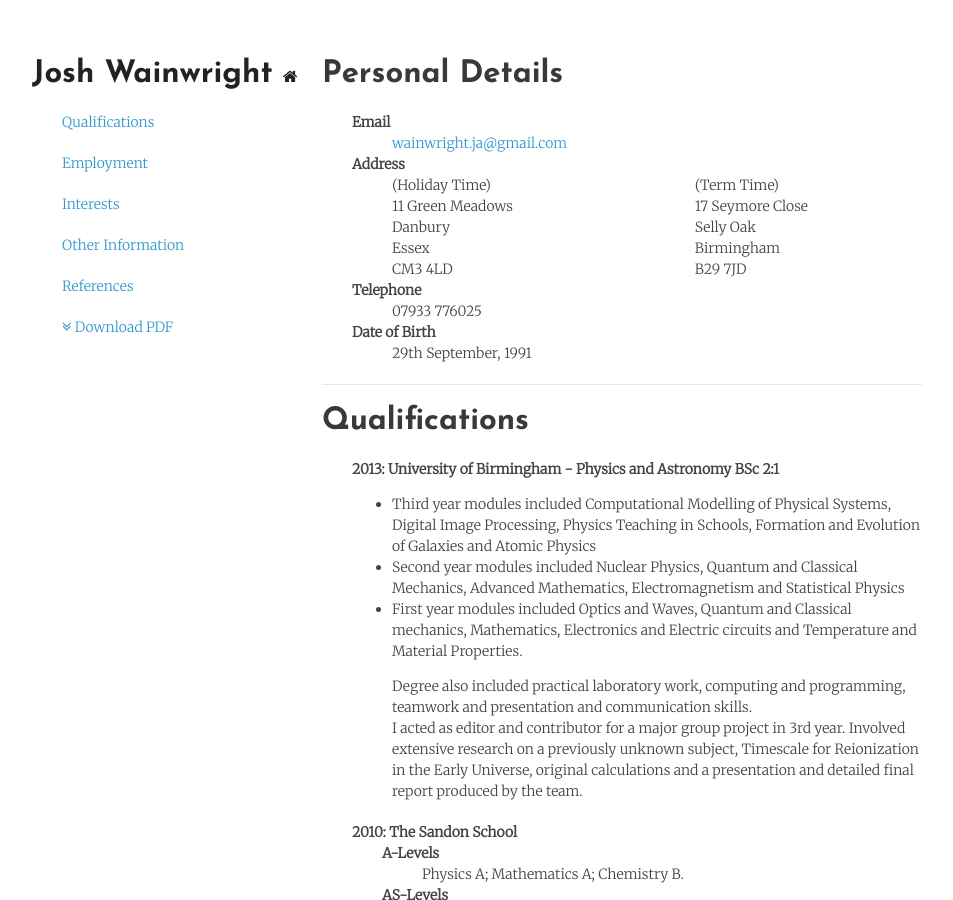
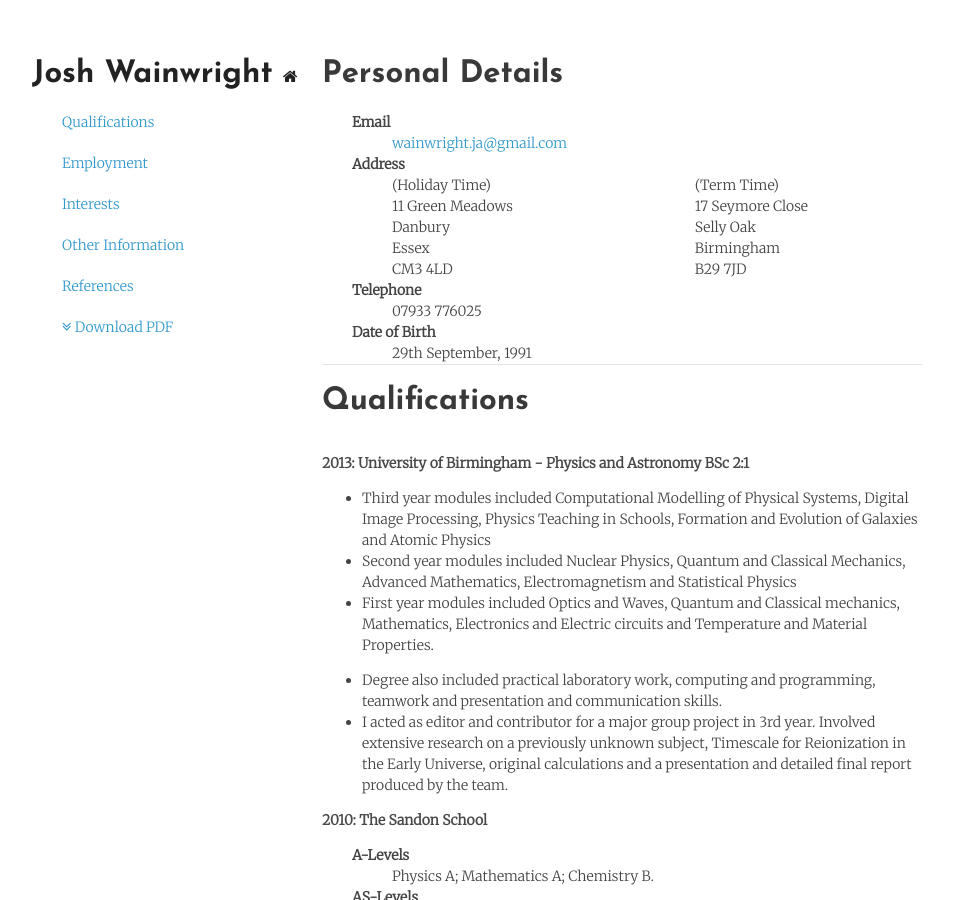
Before and after one commit to jaw42/jaw42.github.com, a Jekyll site: the page resume.html, which Jekyll copies as it is, in a window 1280 px wide and 900 px high. Shown: the whole window, without its empty margins (148-1101 px from the left). Built offline with Jekyll 4.4.1, drawn with Linux system fonts in a browser that asks for light colours.

Commit message:
Fixes for resume - dl to ul

```diff
--- a/resume.html
+++ b/resume.html
@@ -151,9 +150,7 @@
 						</dl>
 					</div>-->
 					<div id="third_year" class="scrollpast">
-						<dl>
-							<dt>2013: University of Birmingham - Physics and Astronomy BSc
-							2:1</dt>
+						<h4>2013: University of Birmingham - Physics and Astronomy BSc 2:1</h4>
 						<ul>
 							<li>Third year modules included Computational Modelling of
 							Physical Systems, Digital Image Processing, Physics Teaching in
@@ -166,19 +163,20 @@
 							Classical mechanics, Mathematics, Electronics and Electric
 							circuits and Temperature and Material Properties.</li>
 						</ul>
-							<dd>Degree also included practical laboratory work, computing
+						<ul>
+							<li>Degree also included practical laboratory work, computing
 							and programming, teamwork and presentation and communication
-								skills.</dd>
-								<dd>I acted as editor and contributor for a major group project
+							skills.</li>
+							<li>I acted as editor and contributor for a major group project
 							in 3rd year. Involved extensive research on a previously unknown
 							subject, Timescale for Reionization in the Early Universe,
 							original calculations and a presentation and detailed final
-								report produced by the team.</dd>
-						</dl>
+							report produced by the team.</li>
+						</ul>
 					</div>
+
 					<div id="school" class="scrollpast">
-						<dl>
-							<dt>2010: The Sandon School</dt>
+						<h4>2010: The Sandon School</h4>
 						<dl>
 							<dt>A-Levels</dt>
 								<dd>Physics A; Mathematics A; Chemistry B.</dd>
@@ -189,17 +187,16 @@
 								and English literature); four grade A (including English
 								Language and Biology) and one grade B.</dd>
 						</dl>
-						</dl>
 					</div>
 
 					<div id="first_aid" class="scrollpast">
-						<dl>
-							<dt>2012: ITC Emergency First Aid at Work and Outdoor Incident
-							Management</dt>
-								<dd>Completed two day first aid course which involved minor and
+						<h4>2012: ITC Emergency First Aid at Work and Outdoor Incident Management</h4>
+							<ul>
+								<li>Completed two day first aid course which involved minor and
 								major injuries, incident management and emergency CPR for both
-								the work environment and more difficult outdoor situations.</dd>
-						</dl>
+								the work environment and more difficult outdoor
+								situations.</li>
+							</ul>
 					</div>
 					<hr>
 				</div>
@@ -207,8 +204,7 @@
 				<div class="persist-area">
 				<h2 id="employment" class="persist-header">Employment</h2>
 					<div id="third_year">
-						<dl>
-							<dt id="detica" class="scrollpast">2012 - BAESystems Detica</dt>
+						<h4 id="detica" class="scrollpast">2012 - BAESystems Detica</h4>
 							<dd>Worked with an experienced web development team for a large
 							bussiness client for the summer. I developed a program to
 							streamline and increase the efficiency of web development within
@@ -216,37 +212,27 @@
 							<dd>The work involved consulting with the member of the team to
 							design the program to be as useful and focused as possible. I
 							also atteded meeting and </dd>
-							</dt>
-							<dt id="tour" class="scrollpast">2010 - 2013 - University
-							Representative Tour Guide</dt>
+						<h4 id="tour" class="scrollpast">2010 - 2013 - University Representative Tour Guide</h4>
 							<dd>Involved giving tours to prospective students to university,
 							leading a group on a tour of the campus, answering questions and
 							spending time talking to students and parents.</dd>
-							</dt>
-							<dt id="golf_shop" class="scrollpast">2007 - 2010 - Shop
-							Assistant</dt>
+						<h4 id="golf_shop" class="scrollpast">2007 - 2010 - Shop Assistant</h4>
 							<dd>Worked in a golf equipment and accessories shop and driving
 							range; participating in the giving of advice and the selling of
 							golf equipment and accessories to the public.</dd>
-							</dt>
-							<dt id="primary_school" class="scrollpast">2007, 2011 - Work
-							Experience</dt>
+						<h4 id="primary_school" class="scrollpast">2007, 2011 - Work Experience</h4>
 							<dd>Worked at a local primary school assisting staff and
 							teaching pupils in a number of aged classes. Worked closely with
 							a number of staff members demonstrating ability to cooperate
 							easily and effectively with experienced workers and to
 							contribute to the running of a busy environment.</dd>
-							</dt>
-							<dt id="volunteering" class="scrollpast">2006 - present -
-							Volunteering</dt>
+						<h4 id="volunteering" class="scrollpast">2006 - present - Volunteering</h4>
 							<dd>Helping out at holiday youth club, working with large
 							numbers of children of various ages and assisting in organising
 							and running different activities on a day to day basis. Included
 							interacting with children, parents and colleagues, and dealing
 							with technical equipment used throughout the sessions (eg video
 							camera, audio visual equipment and lighting rigs).</dd>
-							</dt>
-						</dl>
 					</div>
 					<hr>
 				</div>
@@ -254,8 +240,7 @@
 				<div class="persist-area">
 				<h2 id="interests" class="persist-header">Interests</h2>
 					<div id="interests">
-						<dl>
-							<dt>Computing</dt>
+						<h4>Computing</h4>
 							<dd>Am an advanced and interested user of a full range of
 							operating systems, with a particular understanding and interest
 							with Linux, and confident user of the LATEX typesetting
@@ -263,36 +248,35 @@
 							Git. Am confident with all office applications and have
 							experience with MatLab, GNUPlot and various scientific computing
 							libraries, eg GSL, Root(CERN).</dd>
-							<dt>Judo</dt>
+						<h4>Judo</h4>
 							<dd>Trained for a number of years achieving an upper brown belt
 							(one before black) and competed on several occasions in regional
 							and inter-regional competitions. Also assisted other judokas,
 							both younger and older of varying grades and abilities, with
 							teaching and coaching as well as leading warm up and training
 							sessions.</dd>
-							<dt>Hockey</dt>
+						<h4>Hockey</h4>
 							<dd>Helped with the running of a hockey club at school for
 							younger years.</dd>
-							<dt>Swimming</dt>
+						<h4>Swimming</h4>
 							<dd>Achieved Bronze Medallion Life Saving Certificate (incl.
 							CPR).</dd>
-							<dt>Music</dt>
+						<h4>Music</h4>
 							<dd>Taught myself piano and guitar. I am now at the standard
 							where I can confidently play the piano with others playing a
 							range of different instruments in the church service.</dd>
-							<dt>BSL</dt>
+						<h4>BSL</h4>
 							<dd>Currently taking a British Sign Language (BSL) course in my
 							spare time as this is something that has interested me for some
 							time and as I did not pursue languages academically is an area
 							of experience I would like to broaden.</dd>
-							<dt>Walking</dt>
+						<h4>Walking</h4>
 							<dd>I am also currently taking a walking qualification in summer
 							mountain walk leading (ML). This involves leading and overseeing
 							walks at high altitudes in all weathers, being responsible for a
 							group of mixed age walkers and having sufficient first aid
 							qualifications to cope with any negative situation that might
 							occur.</dd>
-						</dl>
 					</div>
 					<hr>
 				</div>
@@ -300,10 +284,8 @@
 				<div class="persist-area">
 				<h2 id="other" class="persist-header">Other Information</h2>
 					<div id="other">
-						<dl>
-							<dt>Driving Licence</dt>
+						<h4>Driving Licence</h4>
 							<dd>Full, Clean UK Licence.</dd>
-						</dl>
 					</div>
 					<hr>
 				</div>
@@ -311,11 +293,9 @@
 				<div class="persist-area">
 				<h2 id="references" class="persist-header">References</h2>
 					<div id="references">
-						<dl>
-							<dt>References</dt>
+						<h4>References</h4>
 							<dd>Academic and personal references are available upon
 							request</dd>
-						</dl>
 					</div>
 					<hr>
 				</div>
--- a/stylesheets/styles.css
+++ b/stylesheets/styles.css
@@ -16,7 +16,7 @@
   font-weight:normal;
 }
 
-h1, h2, h3, h4, h5, h6 {
+h1, h2, h3 {
   color:#222;
   margin:0 0 20px;
 }
@@ -52,6 +52,7 @@
 
 h3, h4, h5, h6 {
   color:#494949;
+  margin:14px 0 0 0;
 }
 
 a {
@@ -122,6 +123,11 @@
 
 dl {
 	padding: 0 0 0 30px;
+	margin: 14px 0 0 0;
+}
+
+ul {
+	margin: 14px 0 0 0;
 }
 
 dt {
```
Also changed, not shown: other parts of resume.html (+1 -2 lines). Lines whose indentation alone changed are shown as unchanged.
